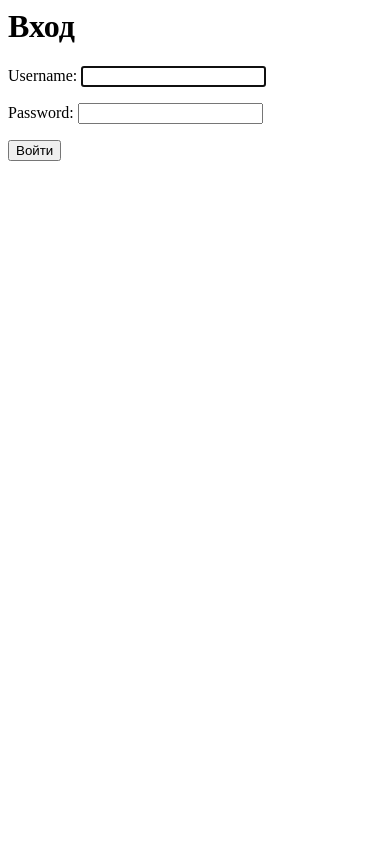
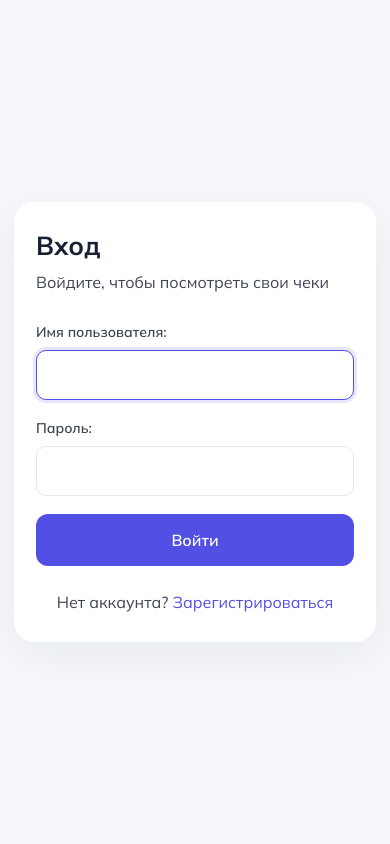
Before and after one commit to Artemkhen5/django-check-promo, a Django app: a page that uses templates/registration/login.html in a window 390 px wide. Run offline with Django 5.2, Linux system fonts and the light colour scheme; tables that the repository leaves empty hold one stand-in row (values such as "Sample post"); parts of the project's set-up code (start-up, migrations or seed data) failed here and were passed over.

Commit message:
feat: add base styles

```diff
--- a/promo_receipts/settings.py
+++ b/promo_receipts/settings.py
@@ -114,7 +114,7 @@ AUTH_PASSWORD_VALIDATORS = [
 # Internationalization
 # https://docs.djangoproject.com/en/6.1/topics/i18n/
 
-LANGUAGE_CODE = 'en-us'
+LANGUAGE_CODE = 'ru'
 
 TIME_ZONE = 'UTC'
 
@@ -126,7 +126,8 @@ USE_TZ = True
 # Static files (CSS, JavaScript, Images)
 # https://docs.djangoproject.com/en/6.1/howto/static-files/
 
-STATIC_URL = 'static/'
+STATIC_URL = '/static/'
+STATICFILES_DIRS = [BASE_DIR / 'static']
 
 
 # Email
--- /dev/null
+++ b/static/css/site.css
@@ -0,0 +1,186 @@
+:root {
+    font-family: "Mulish", Arial, sans-serif;
+    color: #182133;
+    background: #f5f7fa;
+    font-synthesis: none;
+    text-rendering: optimizeLegibility;
+    -webkit-font-smoothing: antialiased;
+    -moz-osx-font-smoothing: grayscale;
+
+    --color-text: #182133;
+    --color-text-muted: #3e4552;
+    --color-text-subtle: #787e91;
+    --color-placeholder: #a2a9b8;
+    --color-border: #e6e8f0;
+    --color-surface: #ffffff;
+    --color-page: #f5f7fa;
+    --color-primary: #524fe5;
+    --color-primary-hover: #4542d2;
+    --color-error: #c83d4b;
+}
+
+*,
+*::before,
+*::after {
+    box-sizing: border-box;
+}
+
+body {
+    min-width: 320px;
+    min-height: 100vh;
+    margin: 0;
+    background: var(--color-page);
+    color: var(--color-text);
+    font-family: inherit;
+    font-size: 16px;
+    line-height: 1.5;
+}
+
+button,
+input {
+    font: inherit;
+}
+
+a {
+    color: var(--color-primary);
+    text-decoration: none;
+}
+
+a:hover {
+    text-decoration: underline;
+}
+
+.auth-page {
+    display: grid;
+    min-height: 100vh;
+    place-items: center;
+    padding: 32px 20px;
+}
+
+.auth-card {
+    width: min(100%, 480px);
+    padding: 40px;
+    border-radius: 24px;
+    background: var(--color-surface);
+    box-shadow: 0 12px 40px rgb(24 33 51 / 6%);
+}
+
+.auth-card__heading {
+    margin: 0;
+    color: var(--color-text);
+    font-size: clamp(26px, 5vw, 32px);
+    font-weight: 700;
+    line-height: 1.2;
+}
+
+.auth-card__description {
+    margin: 8px 0 28px;
+    color: var(--color-text-muted);
+}
+
+.auth-form p {
+    margin: 0 0 18px;
+}
+
+.auth-form label {
+    display: block;
+    margin-bottom: 7px;
+    color: var(--color-text-muted);
+    font-size: 14px;
+    font-weight: 600;
+}
+
+.auth-form input:not([type="hidden"]) {
+    display: block;
+    width: 100%;
+    min-height: 50px;
+    padding: 12px 16px;
+    border: 1px solid var(--color-border);
+    border-radius: 10px;
+    outline: none;
+    background: var(--color-surface);
+    color: var(--color-text);
+    transition: border-color 160ms ease, box-shadow 160ms ease;
+}
+
+.auth-form input::placeholder {
+    color: var(--color-placeholder);
+}
+
+.auth-form input:focus {
+    border-color: var(--color-primary);
+    box-shadow: 0 0 0 3px rgb(82 79 229 / 14%);
+}
+
+.auth-form .helptext {
+    display: block;
+    margin-top: 6px;
+    color: var(--color-text-subtle);
+    font-size: 13px;
+    line-height: 1.45;
+}
+
+.auth-form ul {
+    margin: 7px 0 0;
+    padding-left: 20px;
+    color: var(--color-error);
+    font-size: 13px;
+}
+
+.auth-form ul.errorlist {
+    margin-bottom: 8px;
+}
+
+.auth-form ul.errorlist.nonfield {
+    margin: 0 0 18px;
+    padding: 12px 16px;
+    border-radius: 10px;
+    background: #fff1f2;
+    list-style: none;
+}
+
+.auth-form button {
+    display: block;
+    width: 100%;
+    min-height: 52px;
+    margin-top: 8px;
+    padding: 13px 20px;
+    border: 0;
+    border-radius: 12px;
+    background: var(--color-primary);
+    color: #fff;
+    cursor: pointer;
+    font-weight: 600;
+    transition: background-color 160ms ease, transform 160ms ease;
+}
+
+.auth-form button:hover {
+    background: var(--color-primary-hover);
+}
+
+.auth-form button:active {
+    transform: translateY(1px);
+}
+
+.auth-form button:focus-visible,
+.auth-card a:focus-visible {
+    outline: 3px solid rgb(82 79 229 / 35%);
+    outline-offset: 3px;
+}
+
+.auth-card__footer {
+    margin: 24px 0 0;
+    color: var(--color-text-muted);
+    text-align: center;
+}
+
+@media (max-width: 520px) {
+    .auth-page {
+        padding: 20px 14px;
+    }
+
+    .auth-card {
+        padding: 28px 22px;
+        border-radius: 20px;
+    }
+}
--- /dev/null
+++ b/templates/base.html
@@ -0,0 +1,17 @@
+{% load static %}
+<!doctype html>
+<html lang="ru">
+<head>
+    <meta charset="utf-8">
+    <meta name="viewport" content="width=device-width, initial-scale=1">
+    <title>{% block title %}Чек на удачу{% endblock %}</title>
+    <link rel="preconnect" href="https://fonts.googleapis.com">
+    <link rel="preconnect" href="https://fonts.gstatic.com" crossorigin>
+    <link href="https://fonts.googleapis.com/css2?family=Mulish:wght@400;500;600;700&display=swap" rel="stylesheet">
+    <link rel="stylesheet" href="{% static 'css/site.css' %}">
+    {% block extra_head %}{% endblock %}
+</head>
+<body>
+    {% block content %}{% endblock %}
+</body>
+</html>
--- a/templates/receipts/receipt_form.html
+++ b/templates/receipts/receipt_form.html
@@ -1,3 +1,8 @@
+{% extends 'base.html' %}
+
+{% block title %}Регистрация чека — Чек на удачу{% endblock %}
+
+{% block content %}
 <h1>Зарегистрировать чек</h1>
 
 <form method="post">
@@ -7,3 +12,4 @@
 </form>
 
 <a href="{% url 'receipt-list' %}">Назад к моим чекам</a>
+{% endblock %}
--- a/templates/receipts/receipt_list.html
+++ b/templates/receipts/receipt_list.html
@@ -1,3 +1,8 @@
+{% extends 'base.html' %}
+
+{% block title %}Мои чеки — Чек на удачу{% endblock %}
+
+{% block content %}
 <h1>Мои чеки</h1>
 
 <form method="post" action="{% url 'logout' %}">
@@ -32,3 +37,4 @@
 {% else %}
     <p>У вас пока нет чеков.</p>
 {% endif %}
+{% endblock %}
--- a/templates/registration/login.html
+++ b/templates/registration/login.html
@@ -1,10 +1,25 @@
-<body>
-    <h1>Вход</h1>
-    <form method="post">
-        {% csrf_token %}
-        {{ form.as_p }}
-        <button type="submit">
-            Войти
-        </button>
-    </form>
-</body>
+{% extends 'base.html' %}
+
+{% block title %}Вход — Чек на удачу{% endblock %}
+
+{% block content %}
+<main class="auth-page">
+    <section class="auth-card" aria-labelledby="auth-title">
+        <h1 class="auth-card__heading" id="auth-title">Вход</h1>
+        <p class="auth-card__description">Войдите, чтобы посмотреть свои чеки</p>
+
+        <form class="auth-form" method="post">
+            {% csrf_token %}
+            {{ form.as_p }}
+            {% if next %}
+                <input type="hidden" name="next" value="{{ next }}">
+            {% endif %}
+            <button type="submit">Войти</button>
+        </form>
+
+        <p class="auth-card__footer">
+            Нет аккаунта? <a href="{% url 'register' %}">Зарегистрироваться</a>
+        </p>
+    </section>
+</main>
+{% endblock %}
```
Also changed, not shown: templates/registration/register.html (+22 -9 lines).
